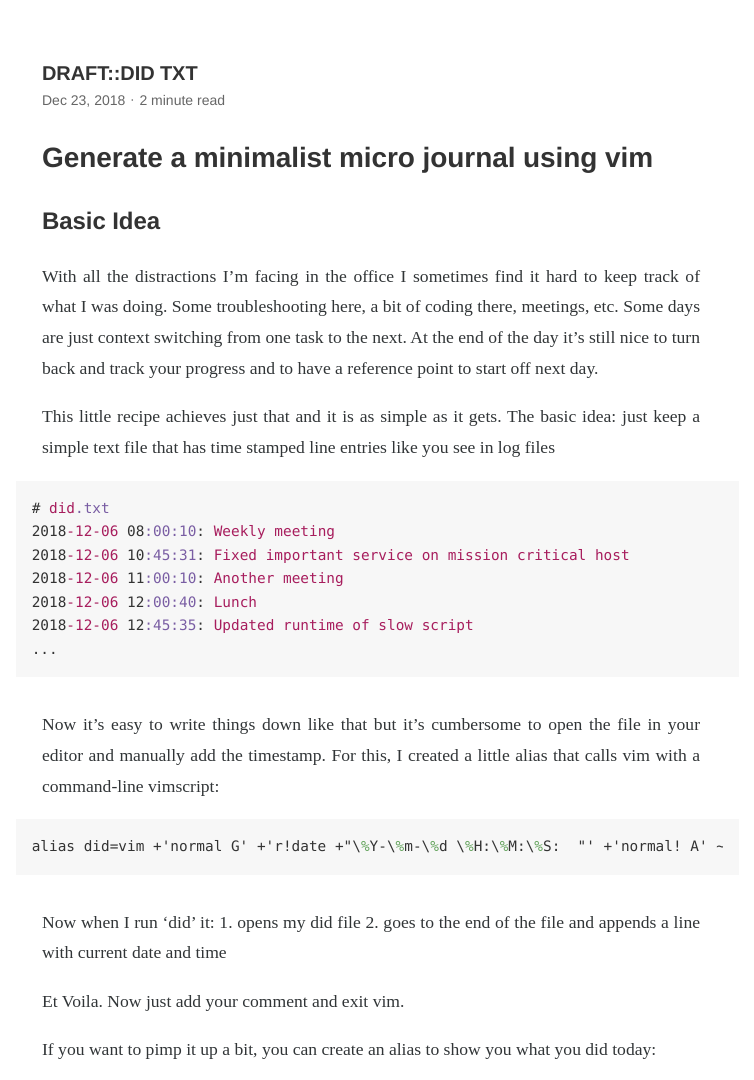
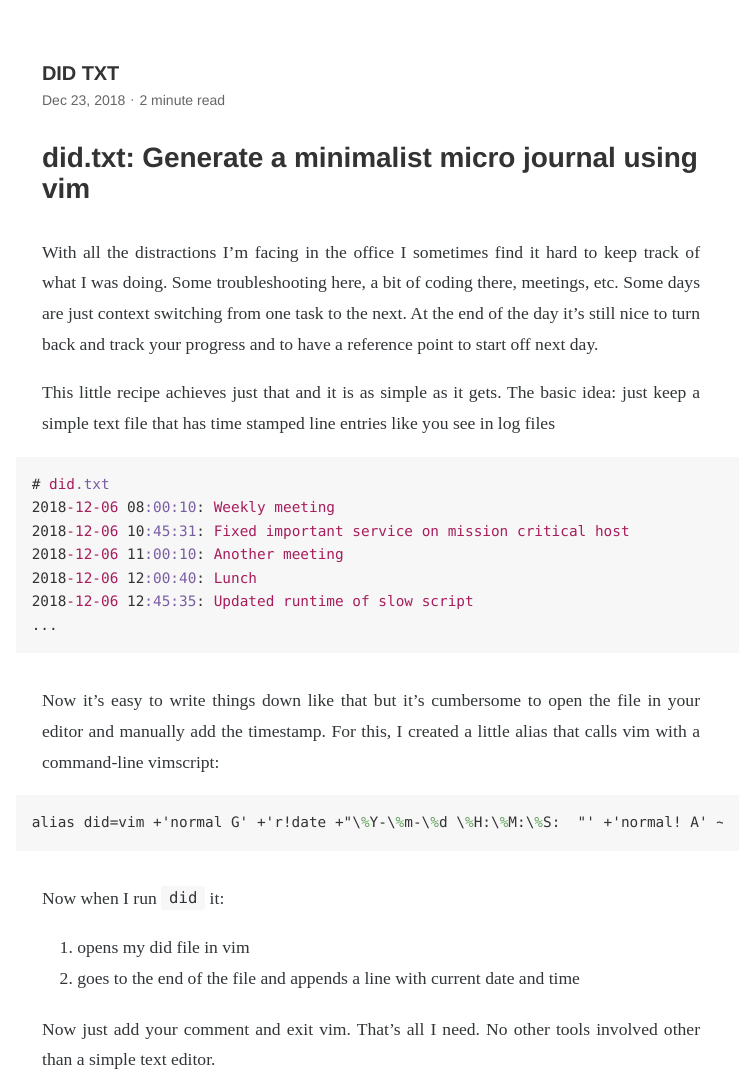
Before and after one commit to fsteffenhagen/fsteffenhagen.github.io, a plain HTML site: page blog/did-txt/index.html in a window 1280 px wide. Shown: the part 171-1251 px from the top of the page, without its empty margins (269-1023 px from the left). Drawn offline with Linux system fonts and the light colour scheme; a script that the page names is missing.

Commit message:
updated did.txt blog entry

```diff
--- a/blog/did-txt/index.html
+++ b/blog/did-txt/index.html
@@ -1028,7 +1028,7 @@ margin-left: -4%;
                     <div class="page-heading">
 
 
-    Draft::Did Txt
+    Did Txt
 
 
 </div>
@@ -1060,9 +1060,7 @@ margin-left: -4%;
 
 
 
-<h1 id="generate-a-minimalist-micro-journal-using-vim">Generate a minimalist micro journal using vim</h1>
-
-<h2 id="basic-idea">Basic Idea</h2>
+<h1 id="did-txt-generate-a-minimalist-micro-journal-using-vim">did.txt: Generate a minimalist micro journal using vim</h1>
 
 <p>With all the distractions I&rsquo;m facing in the office I sometimes find it hard to keep track
 of what I was doing. Some troubleshooting here, a bit of coding there, meetings, etc.
@@ -1087,11 +1085,15 @@ For this, I created a little alias that calls vim with a command-line vimscript:
 <pre><code>alias did=vim +'normal G' +'r!date +&quot;\%Y-\%m-\%d \%H:\%M:\%S:  &quot;' +'normal! A' ~/.did.txt
 </code></pre>
 
-<p>Now when I run &lsquo;did&rsquo; it:
-1. opens my did file
-2. goes to the end of the file and appends a line with current date and time</p>
+<p>Now when I run <code>did</code> it:</p>
 
-<p>Et Voila. Now just add your comment and exit vim.</p>
+<ol>
+<li>opens my did file in vim</li>
+<li>goes to the end of the file and appends a line with current date and time</li>
+</ol>
+
+<p>Now just add your comment and exit vim.
+That&rsquo;s all I need. No other tools involved other than a simple text editor.</p>
 
 <p>If you want to pimp it up a bit, you can create an alias to show you what you did today:</p>
 
--- a/blog/index.xml
+++ b/blog/index.xml
@@ -17,7 +17,7 @@
       <pubDate>Sun, 23 Dec 2018 01:01:18 -0800</pubDate>
 
       <guid>https://fsteffenhagen.github.io/blog/did-txt/</guid>
-      <description>Generate a minimalist micro journal using vim Basic Idea With all the distractions I&amp;rsquo;m facing in the office I sometimes find it hard to keep track of what I was doing. Some troubleshooting here, a bit of coding there, meetings, etc. Some days are just context switching from one task to the next. At the end of the day it&amp;rsquo;s still nice to turn back and track your progress and to have a reference point to start off next day.</description>
+      <description>did.txt: Generate a minimalist micro journal using vim With all the distractions I&amp;rsquo;m facing in the office I sometimes find it hard to keep track of what I was doing. Some troubleshooting here, a bit of coding there, meetings, etc. Some days are just context switching from one task to the next. At the end of the day it&amp;rsquo;s still nice to turn back and track your progress and to have a reference point to start off next day.</description>
     </item>
 
   </channel>
--- a/index.xml
+++ b/index.xml
@@ -17,7 +17,7 @@
       <pubDate>Sun, 23 Dec 2018 01:01:18 -0800</pubDate>
 
       <guid>https://fsteffenhagen.github.io/blog/did-txt/</guid>
-      <description>Generate a minimalist micro journal using vim Basic Idea With all the distractions I&amp;rsquo;m facing in the office I sometimes find it hard to keep track of what I was doing. Some troubleshooting here, a bit of coding there, meetings, etc. Some days are just context switching from one task to the next. At the end of the day it&amp;rsquo;s still nice to turn back and track your progress and to have a reference point to start off next day.</description>
+      <description>did.txt: Generate a minimalist micro journal using vim With all the distractions I&amp;rsquo;m facing in the office I sometimes find it hard to keep track of what I was doing. Some troubleshooting here, a bit of coding there, meetings, etc. Some days are just context switching from one task to the next. At the end of the day it&amp;rsquo;s still nice to turn back and track your progress and to have a reference point to start off next day.</description>
     </item>
 
   </channel>
```
Also changed, not shown: blog/index.html (+1 -1 lines).
